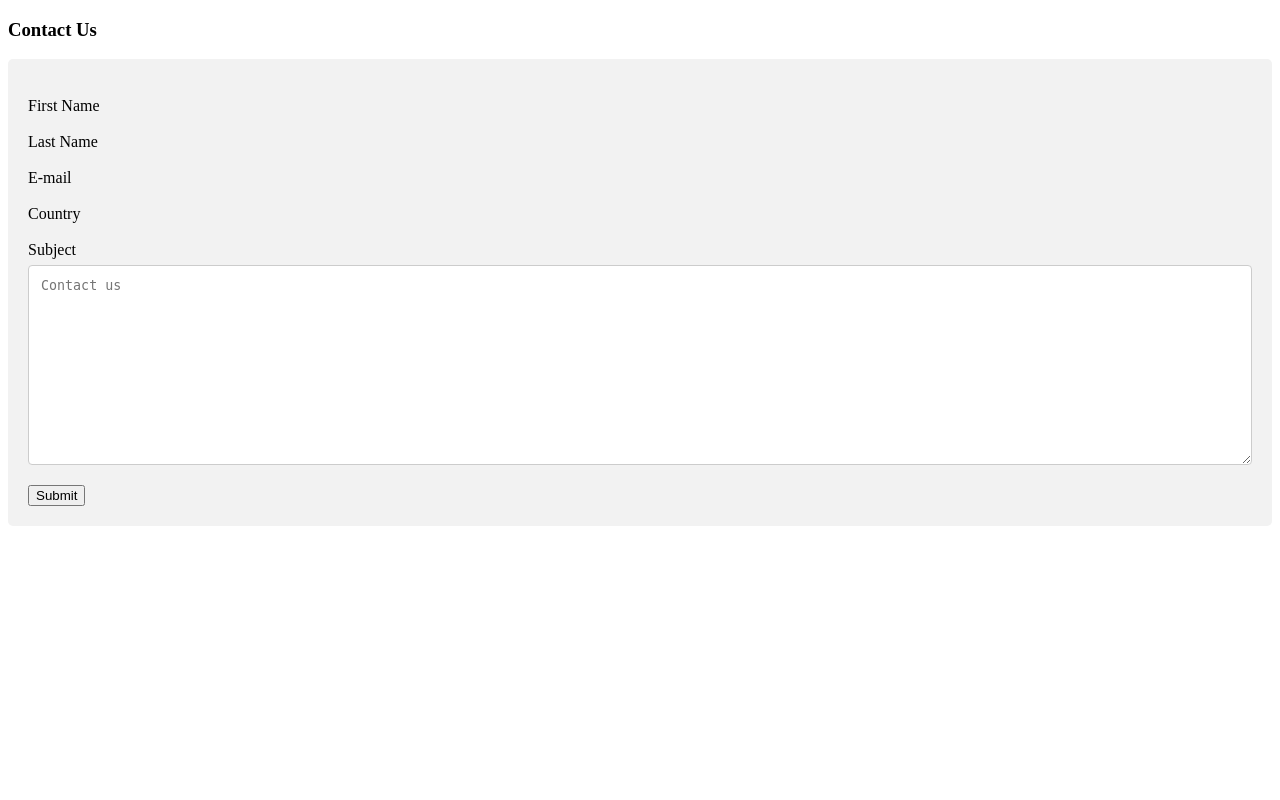
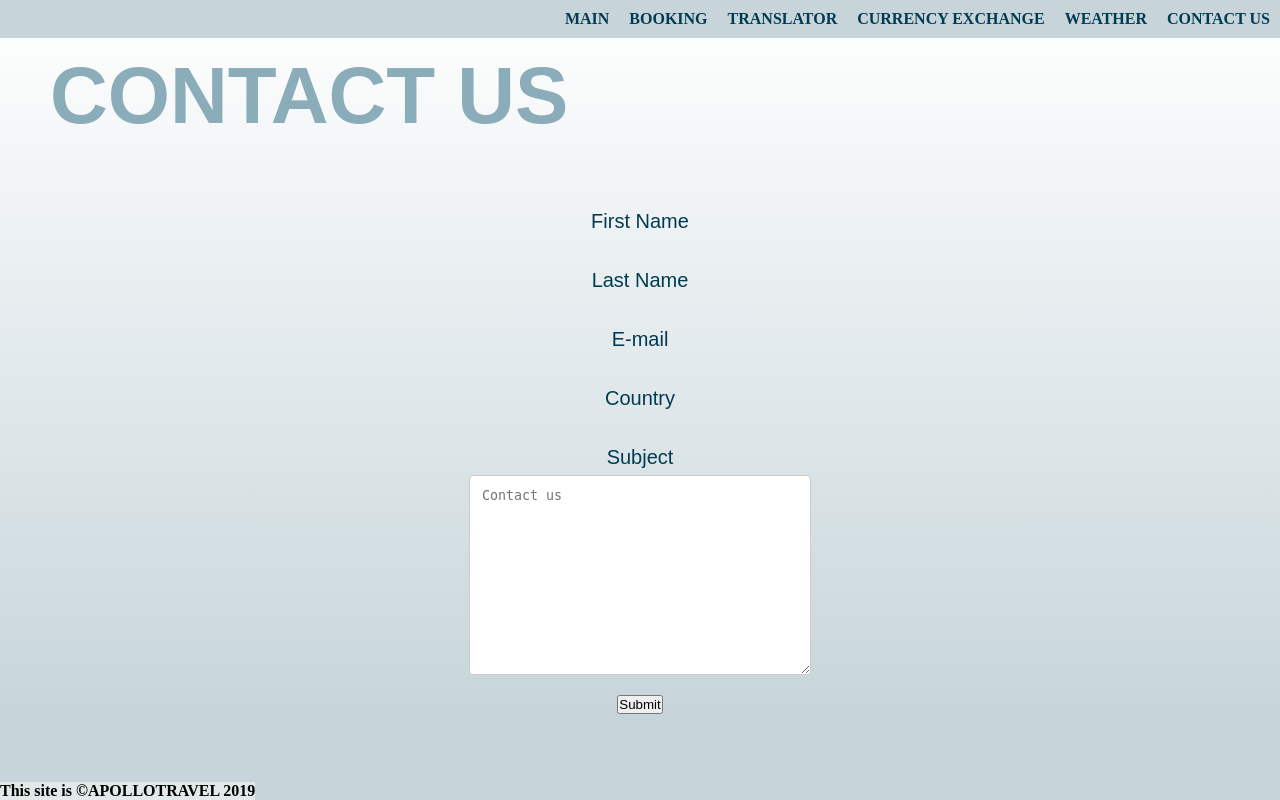
Before and after one commit to JuanJUribe/travelcssi, a Python web app: template templates/contact.html in a window 1280 px wide. Run offline with Jinja, Linux system fonts and the light colour scheme; the template is opened without the code that fills it, so the values that code supplies are empty.

Commit message:
'Contact page css'

```diff
--- a/scripts/contact.js
+++ b/scripts/contact.js
@@ -4,4 +4,5 @@ function onSubmit (){
   const response = document.querySelector('#New');
   console.log(response);
   response.style.display = "block"
+
 }
--- a/styles/contact.css
+++ b/styles/contact.css
@@ -1,6 +1,54 @@
 <style>
 body {font-family: Arial, Helvetica, sans-serif;}
 * {box-sizing: border-box;}
+
+header,
+footer {
+  grid-column: 1 / span 2;
+}
+
+body {
+  background-size: cover;
+  background: linear-gradient(white, #C7D5DA);
+  background-color: #C7D5DA;
+  background-repeat: no-repeat;
+}
+
+label {
+  margin: 10px;
+}
+
+h1 {
+  color: #8BACB9;
+  font-family: josefin-sans,sans-serif;
+  font-weight: 700;
+  font-style: normal;
+  font-size: 80px;
+  margin: 50px;
+}
+
+
+label {
+  margin-top: 30px;
+  grid-column: 1;
+  grid-row: 1;
+  font-size: 20px;
+  width: 100%;
+  color: #013B52;
+  font-family: josefin-sans, sans-serif;
+  font-weight: 200;
+}
+
+#New{
+  margin-top: 30px;
+  grid-column: 1;
+  grid-row: 1;
+  font-size: 20px;
+  width: 100%;
+  color: #013B52;
+  font-family: josefin-sans, sans-serif;
+  font-weight: 200;
+}
 
 input[type=text], select, textarea {
   width: 100%;
@@ -14,7 +62,7 @@ input[type=text], select, textarea {
 }
 
 input[type=submit] {
-  background-color: #4CAF50;
+  background-color: #C7D5DA;
   color: white;
   padding: 12px 20px;
   border: none;
@@ -23,14 +71,84 @@ input[type=submit] {
 }
 
 input[type=submit]:hover {
-  background-color: #45a049;
+  background-color: #C7D5DA;
 }
 
 .container {
   border-radius: 5px;
-  background-color: #f2f2f2;
-  padding: 20px;
+  display: flex;
+  flex-direction: column;
+  justify-content: center;
+  align-items: center;
+  text-align: center;
+
 }
 #New {
   display: none;
 }
+
+header {
+  background-color: #C7D5DA;
+  display: flex;
+  align-items: center;
+  justify-content: flex-end;
+}
+
+
+#header {
+  width: 100%;
+  position: fixed;
+  z-index: 100;
+  background-color: #C7D5DA;
+  position: fixed;
+  top: 0;
+  overflow: hidden;
+}
+
+nav {
+  float: left;
+}
+
+nav ul {
+  list-style: none;
+  overflow: hidden;
+}
+
+nav ul li {
+  float: left;
+  font-family: kepler-std-semicondensed-dis,serif;
+  font-weight: 700;
+  font-style: normal;
+  font-size: 16px;
+  background-color: #C7D5DA;
+}
+
+nav ul li a {
+  display: block;
+  padding: 10px;
+  color: #013B52;
+  text-decoration: none;
+}
+
+nav ul li:hover {
+  background: lightgrey;
+}
+
+* {
+  padding: 0;
+  margin: 0;
+}
+
+footer{
+   background: none;
+   display: flex;
+   align-items: center;
+   justify-content: center;
+   color: black;
+   font-family: kepler-std-semicondensed-dis, serif;
+  font-weight: 700;
+  font-style: normal;
+  position: fixed;
+  bottom: 0;
+  background-color: #E1EAE9;
+  }
--- a/styles/main.css
+++ b/styles/main.css
@@ -40,9 +40,7 @@ body {
   }
 
   .an{
-    /* display: flex;
-    align-items: left;
-    justify-content: flex-start; */
+
     color: #013B52;
     font-family: kepler-std-semicondensed-dis,serif;
     font-weight: 700;
--- a/templates/contact.html
+++ b/templates/contact.html
@@ -5,8 +5,20 @@
     <link rel="stylesheet" href="/styles/contact.css">
   </head>
   <body>
+    <header id='header'>
+        <nav>
+          <ul>
+            <li><a href="/">MAIN</a></li>
+            <li><a href="/booking">BOOKING</a></li>
+            <li><a href="/translate">TRANSLATOR</a></li>
+            <li><a href="/currency-exchange">CURRENCY EXCHANGE</a></li>
+            <li><a href="/weather">WEATHER</a></li>
+            <li><a href="/contact-us">CONTACT US</a></li>
+          </ul>
+        </nav>
+      </header>
 
-    <h3>Contact Us</h3>
+    <h1>CONTACT US</H1>
 
     <div class="container" id='OnSubmit'>
       <form>
@@ -14,16 +26,16 @@
         <br><label for="fname">First Name</label>
         <br><span id="fname" name="fname">{{ firstName }}</span>
 
-        <br><label for="lname">Last Name</label>
+        <br><br><label for="lname">Last Name</label>
         <br><span id="lname" name="lname">{{ lastName }}</span>
 
-        <br><label for="mail">E-mail</label>
+        <br><br><label for="mail">E-mail</label>
         <br><span id="mail" name="mail">{{ email }}</span>
 
-        <br><label for="country">Country</label>
+        <br><br><label for="country">Country</label>
         <br><span id="country" name="country">{{ country }}</span>
 
-        <br><label for="subject">Subject</label>
+        <br><br><label for="subject">Subject</label>
         <textarea id="subject" name="subject" placeholder="Contact us" style="height:200px"></textarea>
 
         <input type="button" value="Submit" onclick="onSubmit()">
@@ -32,5 +44,9 @@
     <div id="New">Thank you for your comments! We will return to you as soon as we can!</div>
     <script type="text/javascript" src='scripts/contact.js'>
     </script>
+
+    <footer>
+      This site is &copyAPOLLOTRAVEL 2019
+    </footer>
   </body>
 </html>
```
Also changed, not shown: styles/translator.css (+14 -1 lines).
